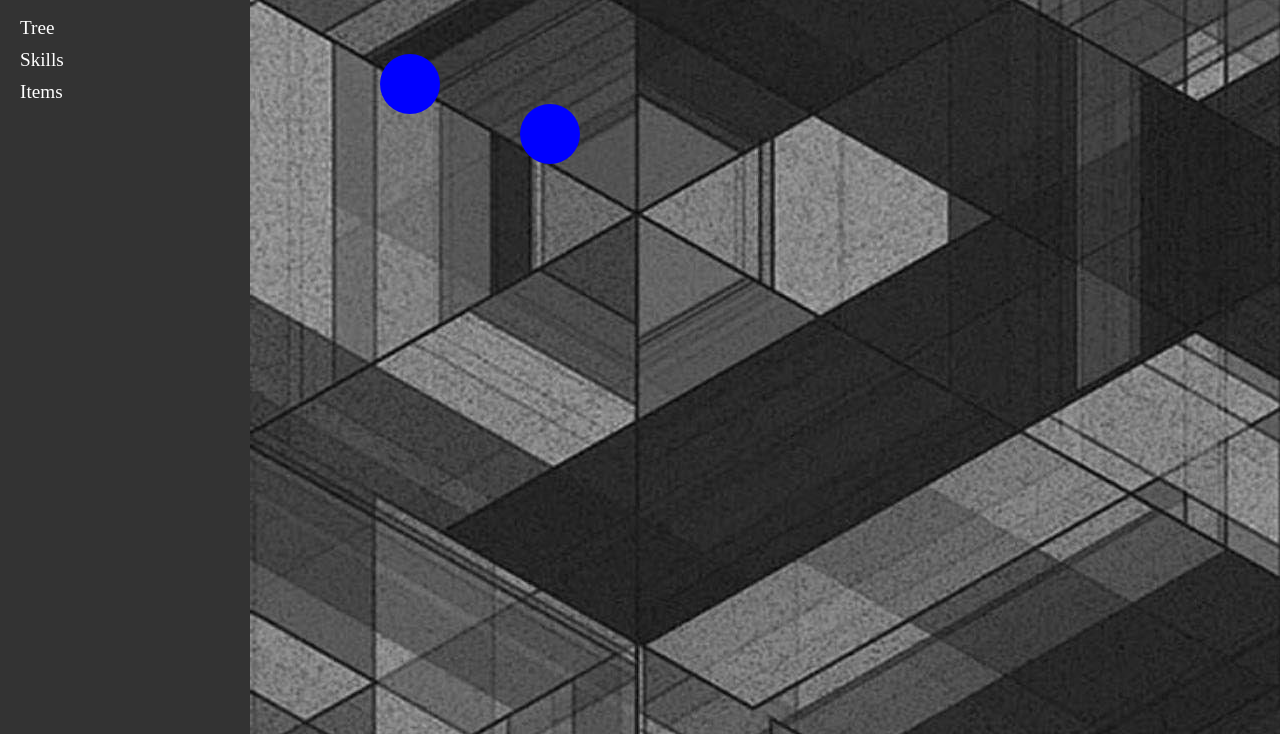
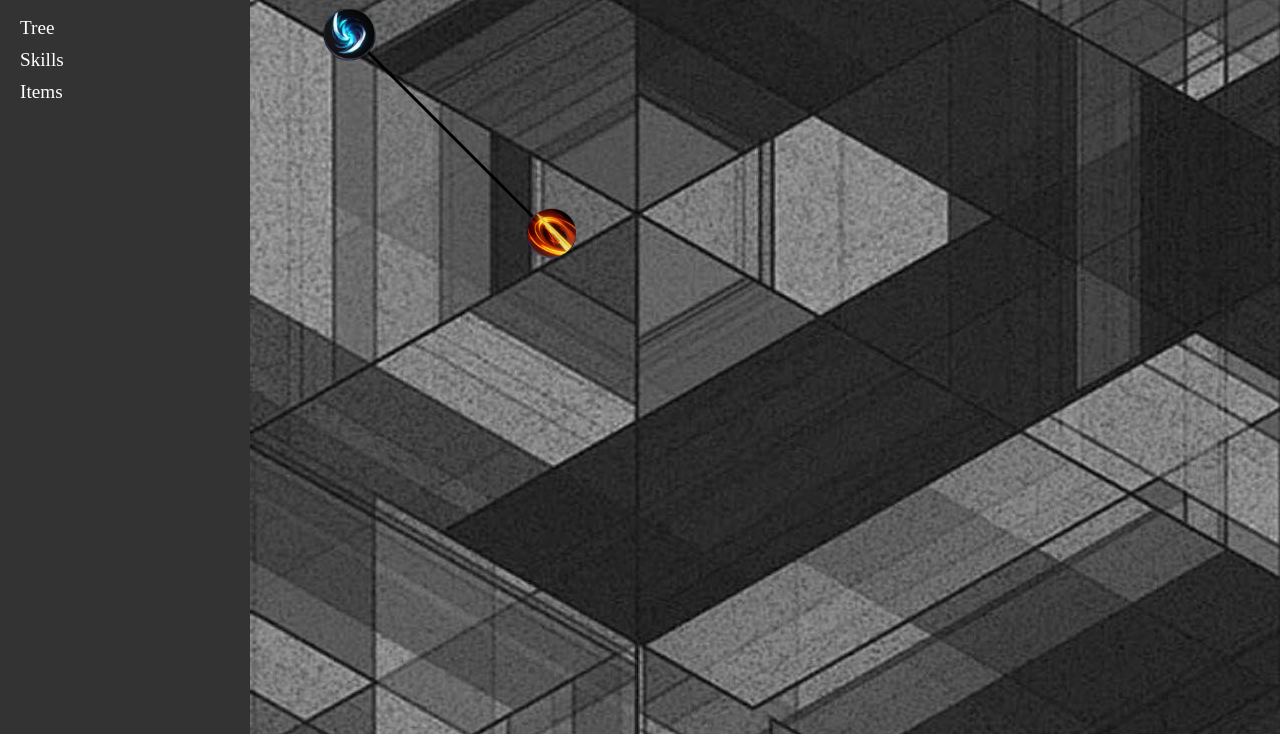
Before and after one commit to iregazzoli/POB_2, a plain HTML site: page index.html in a window 1280 px wide. Shown: the part 66-800 px from the top of the page. Drawn offline with Linux system fonts and the light colour scheme.

Commit message:
Add icons to skills and connections between them

```diff
--- a/skill_tree.js
+++ b/skill_tree.js
@@ -1,19 +1,86 @@
 const svg = document.getElementById("skill-tree");
 
-const skillNodes = [
-  { id: 1, x: 300, y: 200, radius: 30 },
-  { id: 2, x: 160, y: 150, radius: 30 },
-];
+// Define the getImageUrl function
+function getImageUrl(nodeId) {
+  return `assets/skill_icon_${nodeId}.png`;
+}
 
-skillNodes.forEach((node) => {
+const skillTree = {
+  nodes: [
+    {
+      id: 1,
+      x: 100,
+      y: 100,
+      radius: 30,
+      label: "Skill A",
+      details: "Details about Skill A",
+    },
+    {
+      id: 2,
+      x: 300,
+      y: 300,
+      radius: 30,
+      label: "Skill B",
+      details: "Details about Skill B",
+    },
+  ],
+  connections: [{ source: 1, target: 2 }],
+};
+
+function drawLine(x1, y1, x2, y2) {
+  const svgLine = document.createElementNS(
+    "http://www.w3.org/2000/svg",
+    "line"
+  );
+  svgLine.setAttribute("x1", x1);
+  svgLine.setAttribute("y1", y1);
+  svgLine.setAttribute("x2", x2);
+  svgLine.setAttribute("y2", y2);
+  svgLine.setAttribute("stroke", "black");
+  svgLine.setAttribute("stroke-width", 3);
+  svgLine.setAttribute("stroke-linecap", "round");
+  svg.appendChild(svgLine);
+}
+
+function createEdges() {
+  skillTree.connections.forEach((connection) => {
+    const sourceNode = skillTree.nodes.find(
+      (node) => node.id === connection.source
+    );
+    const targetNode = skillTree.nodes.find(
+      (node) => node.id === connection.target
+    );
+    drawLine(sourceNode.x, sourceNode.y, targetNode.x, targetNode.y);
+  });
+}
+
+function createSkillNode(node) {
   const svgNode = document.createElementNS(
     "http://www.w3.org/2000/svg",
-    "circle"
+    "image"
   );
-  svgNode.setAttribute("cx", node.x);
-  svgNode.setAttribute("cy", node.y);
-  svgNode.setAttribute("r", node.radius);
-  svgNode.setAttribute("fill", "blue");
+
+  svgNode.setAttribute("x", node.x - node.radius);
+  svgNode.setAttribute("y", node.y - node.radius);
+  svgNode.setAttribute("width", node.radius * 2);
+  svgNode.setAttribute("height", node.radius * 2);
+
+  const imageUrl = getImageUrl(node.id);
+  svgNode.setAttribute("href", imageUrl);
 
   svg.appendChild(svgNode);
-});
+}
+
+// Define the createEdge function
+function createEdge(connection) {
+  const sourceNode = skillTree.nodes.find(
+    (node) => node.id === connection.source
+  );
+  const targetNode = skillTree.nodes.find(
+    (node) => node.id === connection.target
+  );
+  drawLine(sourceNode.x, sourceNode.y, targetNode.x, targetNode.y);
+}
+
+skillTree.connections.forEach(createEdge);
+skillTree.nodes.forEach(createSkillNode);
--- a/styles.css
+++ b/styles.css
@@ -48,8 +48,6 @@ body {
 
 #viewport {
   flex: 1;
-  /* width: 60em;
-  height: 0em; */
   overflow: hidden;
   position: relative;
 }
@@ -61,7 +59,6 @@ body {
 }
 
 /* SKILL TREE */
-/* SKILL TREE */
 #skill-tree {
   position: absolute;
   top: 0;
```
Also changed, not shown: assets/skill_icon_1.png (added), assets/skill_icon_2.png (added).
